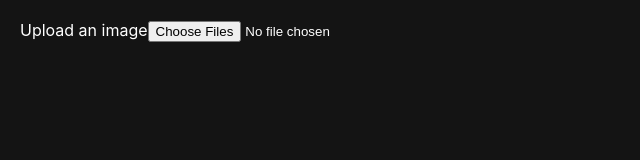
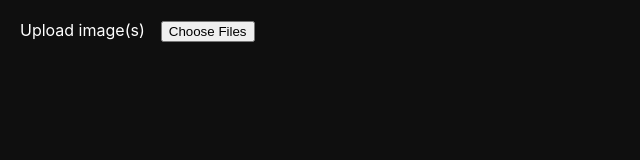
Before and after one commit to slampham/Network-Optix, a React (Create React App) app: page / in a window 1280 px wide. Shown: the top 160 px of the page, without its empty margins (0-640 px from the left). Built offline with nearby package versions, Linux system fonts and the light colour scheme.

Commit message:
Added input file validation

```diff
--- a/src/GridItem.js
+++ b/src/GridItem.js
@@ -1,4 +1,3 @@
-import { useRef } from 'react'
 import styled from 'styled-components'
 import X from './X'
 
@@ -29,21 +28,10 @@ const StyledGridItem = styled.div`
 `
 
 function GridItem({img, onRemoveItem}) {
-  const overlayRef = useRef(null)
-
-  function onMouseEnter() {
-    overlayRef.current.style.display = 'flex'
-  }
-
-  function onMouseLeave() {
-    overlayRef.current.style.display = 'none'
-  }
-
   return (
-    <StyledGridItem {...{onMouseEnter, onMouseLeave}}>
-      <img src={img.file} alt="img"/>
-
-      <div className='buttons-overlay' ref={overlayRef} >
+    <StyledGridItem >
+      <img src={img.file} alt="grid-img"/>
+      <div className='buttons-overlay'>
         <X onClick={() => onRemoveItem(img.i)} />
       </div>
     </StyledGridItem>
--- a/src/Layout.js
+++ b/src/Layout.js
@@ -1,69 +1,106 @@
 import React, { useState } from "react";
 import { Responsive, WidthProvider } from "react-grid-layout";
+import styled from 'styled-components'
+import GridItem from "./GridItem";
 
-import GridItem from "./GridItem";
+const StyledGridLayout = styled.div`
+  .element:hover {
+    outline: 2px solid rgb(34,78,93);
+
+    .buttons-overlay {
+      display: flex;
+    }
+
+    .react-resizable-handle {
+      display: inline;
+    }
+  }
+
+  label.upload {
+    margin-right: 1em;
+  }
+
+  input[type='file'] { /* Hide "No file chosen" */
+    color: rgba(0, 0, 0, 0)
+  }
+`
+
+function isValidImgFile(fName) {
+  const imgFileTypes = ['jpg', 'gif', 'bmp', 'dib', 'png', 'webp', 'tiff', 'tif', 'psd', 'raw', 'heif', 'heic', 'indd', 'jpg', 'jpe', 'jif', 'jfif', 'jfi']
+  return imgFileTypes.indexOf(fName.split('.').pop()) > -1;
+}
 
 const ResponsiveReactGridLayout = WidthProvider(Responsive);
 
 function Layout(props) {
   const [imgs, setImgs] = useState([])
-  const [counter, setCounter] = useState(0)
-  const [cols, setCols] = useState(null)
+  const [counter, setCounter] = useState(0)  // Counter to know where to place next img at
+  const [cols, setCols] = useState(null)     // Cols required to know where to place next img at
 
   async function onChange(event) {
     const { files } = event.target
 
-    if (FileReader && files && files.length) {
+    if (FileReader && files && files.length) {  // Concurrently read all files and then add them to GridLayout
       const promises = []
 
       for (let [i, file] of Object.entries(files)) {
         i = parseInt(i)
 
-        const promise = new Promise(resolve => {
+        const promise = new Promise((resolve, reject) => {
           const reader = new FileReader()
           reader.onload = () => {
-            resolve({ // Add a new img. It must have a unique key!
-              i: "n" + (counter + i),
-              x: ((imgs.length + i) * 2) % (cols || 12),
+            if (isValidImgFile(file.name)) {
+              resolve({ // Add a new img.
+                i: "n" + (counter + i), // unique key 'i'
+                x: ((imgs.length + i) * 2) % (cols || 12), // calc where to place next img
                 y: Infinity, // puts it at the bottom
                 w: 2,
                 h: 2,
+                resizeHandles: ["s", "e", "se"],
                 file: reader.result,
               })
+            }
+            else {
+              reject('Must upload valid img filetypes!')
+            }
           }
           reader.readAsDataURL(file)
         })
         promises.push(promise)
       }
 
-      const newImgs = await Promise.all(promises).catch(error => console.error(error))
+      try {
+        const newImgs = await Promise.all(promises)
         setCounter(prevCount => prevCount + files.length)
         setImgs(prevImgs => [...prevImgs, ...newImgs])
+        event.target.value = '' // Reset value because user may want to submit the same pictures again. onChange will detect "change" from nothing to the same pictures
       }
-
-    event.target.value = '' // Reset value because user may want to submit the same pictures again. onChange will detect "change" from nothing to the same pictures
+      catch(e) {
+        alert(e)
+      }
+    }
   }
 
   function createElement(img) {
     return (
-      <div key={img.i} data-grid={img}  >
+      <div className='element' key={img.i} data-grid={img}  >
         <GridItem {...{img, onRemoveItem}} />
       </div>
     );
   }
 
   function onRemoveItem(i) {
-    setImgs(prevImgs => prevImgs.filter(img => img.i !== i))
+    setImgs(prevImgs => prevImgs.filter(img => img.i !== i))  // Because all imgs have unique keys 'i', you can filter one out
   }
 
   return (
-    <>
-      <label htmlFor='img'>Upload an image</label>
-      <input type="file" name='img' acccept='image/*' multiple {...{onChange}} />
+    <StyledGridLayout>
+      <label htmlFor='img' className='upload'>Upload image(s)</label>
+      <input type="file" name='img' acccept='image/*' title=" " multiple {...{onChange}} />
       <ResponsiveReactGridLayout onBreakpointChange={(_, cols) => setCols(cols)} {...props} >
         {imgs.map(img => createElement(img))}
       </ResponsiveReactGridLayout>
-    </>
+    </StyledGridLayout>
   )
 }
 
--- a/src/index.css
+++ b/src/index.css
@@ -5,7 +5,7 @@
 }
 
 body {
-  background-color: rgb(20, 20, 20);
+  background-color: rgb(15,15,15);
 
   font-family: -apple-system, BlinkMacSystemFont, 'Segoe UI', 'Roboto', 'Oxygen',
     'Ubuntu', 'Cantarell', 'Fira Sans', 'Droid Sans', 'Helvetica Neue',
@@ -50,8 +50,8 @@ code {
 }
 
 .react-grid-item.react-grid-placeholder {
-  background: green;
-  opacity: 0.2;
+  background: rgb(6,64,9);
+  opacity: 0.5;
   transition-duration: 100ms;
   z-index: 2;
   -webkit-user-select: none;
@@ -75,8 +75,8 @@ code {
   bottom: 5px;
   width: 10px;
   height: 10px;
-  border-right: 2px solid rgba(255, 255, 255, 0.4);
-  border-bottom: 2px solid rgba(255, 255, 255, 0.4);
+  border-right: 2px solid rgba(255, 255, 255, 0.2);
+  border-bottom: 2px solid rgba(255, 255, 255, 0.2);
 }
 
 .react-resizable-hide > .react-resizable-handle {
@@ -88,3 +88,19 @@ code {
   right: 0;
   cursor: se-resize;
 }
+.react-grid-item > .react-resizable-handle.react-resizable-handle-e {
+  top: 50%;
+  margin-top: -10px;
+  cursor: ew-resize;
+}
+.react-grid-item > .react-resizable-handle.react-resizable-handle-e {
+  right: 0;
+  transform: rotate(315deg);
+}
+.react-grid-item > .react-resizable-handle.react-resizable-handle-s {
+  left: 50%;
+  margin-left: -10px;
+  cursor: ns-resize;
+  bottom: 0;
+  transform: rotate(45deg);
+}
```
Lines whose indentation alone changed are shown as unchanged.
